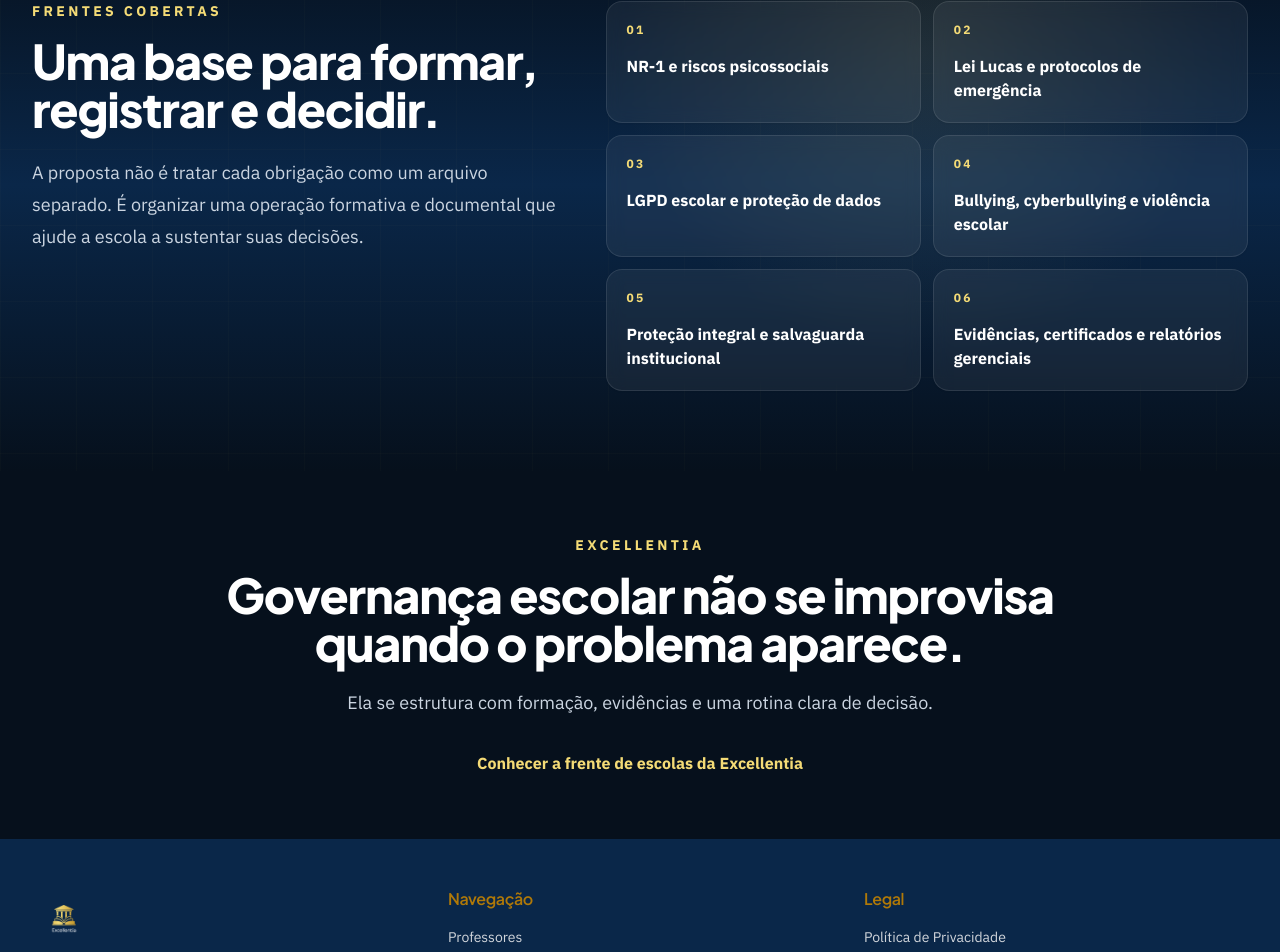
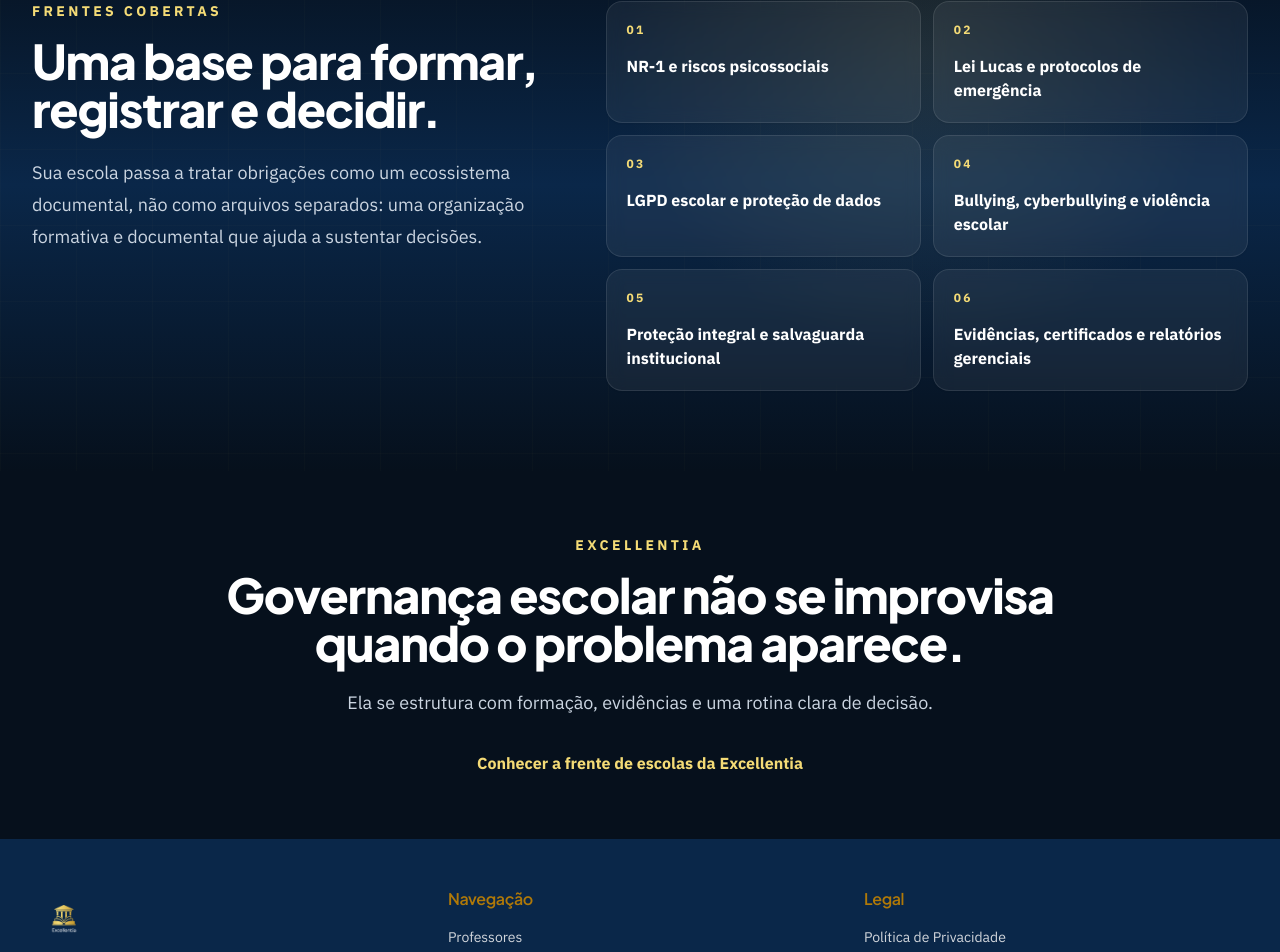
Before and after one commit to CACFLeite/excellentia-site, a Next.js app: page /direcional-escolas in a window 1280 px wide. Shown: the part 2690-3642 px from the top of the page. Built offline with nearby package versions, Linux system fonts and the light colour scheme; no server answers.

Commit message:
Refine Direcional ecosystem copy

```diff
--- a/src/app/(main)/direcional-escolas/page.tsx
+++ b/src/app/(main)/direcional-escolas/page.tsx
@@ -190,7 +190,7 @@
               Uma base para formar, registrar e decidir.
             </h2>
             <p className="mt-6 text-lg leading-8 text-slate-300">
-              A proposta não é tratar cada obrigação como um arquivo separado. É organizar uma operação formativa e documental que ajude a escola a sustentar suas decisões.
+              Sua escola passa a tratar obrigações como um ecossistema documental, não como arquivos separados: uma organização formativa e documental que ajuda a sustentar decisões.
             </p>
           </div>
 
```
